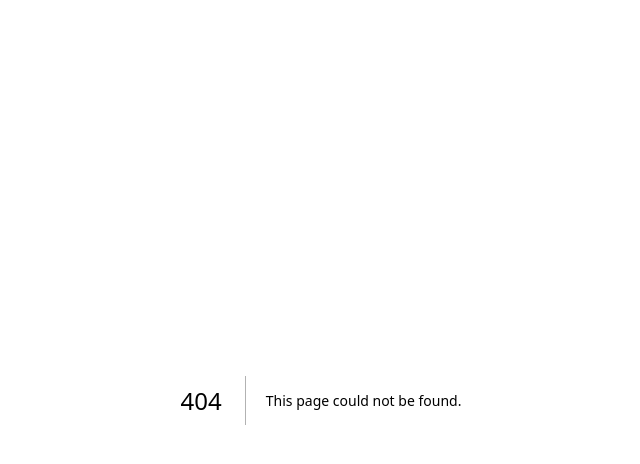
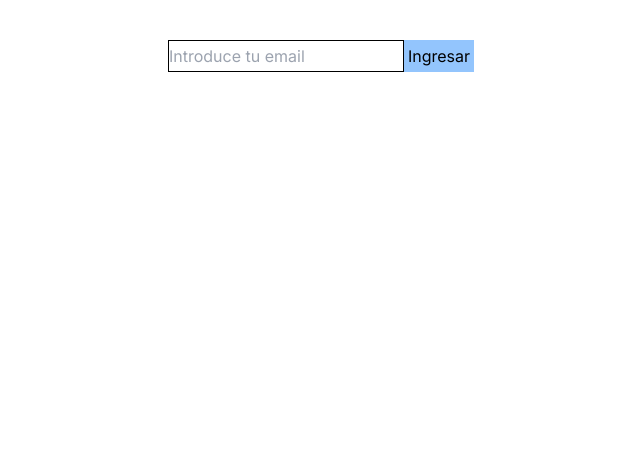
Before and after one commit to Skianyan/itechannel, a Next.js app: page /login in a window 1280 px wide. Before the commit this address had no page. Shown: the top 464 px of the page, without its empty margins (319-959 px from the left). Built offline with nearby package versions, Linux system fonts and the light colour scheme.

Commit message:
testing unas cosas

```diff
--- /dev/null
+++ b/src/app/helpers/addUser.js
@@ -0,0 +1,10 @@
+import { addDoc, collection } from "firebase/firestore";
+import { FIRESTORE_DB } from "@/utils/firebase";
+
+const addUser = async () => {
+    const user = await addDoc(collection(FIRESTORE_DB, "testcoll"), {
+        name: "hola",
+    });
+};
+
+export default addUser;
--- /dev/null
+++ b/src/app/login/page.jsx
@@ -0,0 +1,24 @@
+import React from 'react';
+
+const loginPage = () => {
+  const login = () => {
+
+  }
+
+  return (
+    <div className='flex justify-center align-middle mt-10'>
+        <input
+            type="text"
+            placeholder='Introduce tu email'
+            className='border border-black'
+        />
+        <button
+            className='p-1 bg-blue-300'
+            onClick={login}
+        >Ingresar</button>
+
+    </div>
+  )
+}
+
+export default loginPage
--- a/src/app/page.js
+++ b/src/app/page.js
@@ -1,17 +1,14 @@
+"use client";
+import React from "react";
 import Link from "next/link";
-import React from "react";
-import { addDoc, collection } from "firebase/firestore";
-import { FIRESTORE_DB } from "../utils/firebase";
+import addUser from "./helpers/addUser";
 
-const Main = async () => {
-	const addUser = async () => {
-		const user = await addDoc(collection(FIRESTORE_DB, "testcoll"), {
-			name: "testname",
-		});
-	};
+const Main = () => {
+
 	return (
-		<div>
-			<button onClick={addUser()}>add test</button>
+		<div className="flex flex-col">
+			<button onClick={addUser}>add test</button>
+			<Link href={"/login"}>log in</Link>
 		</div>
 	);
 };
```
